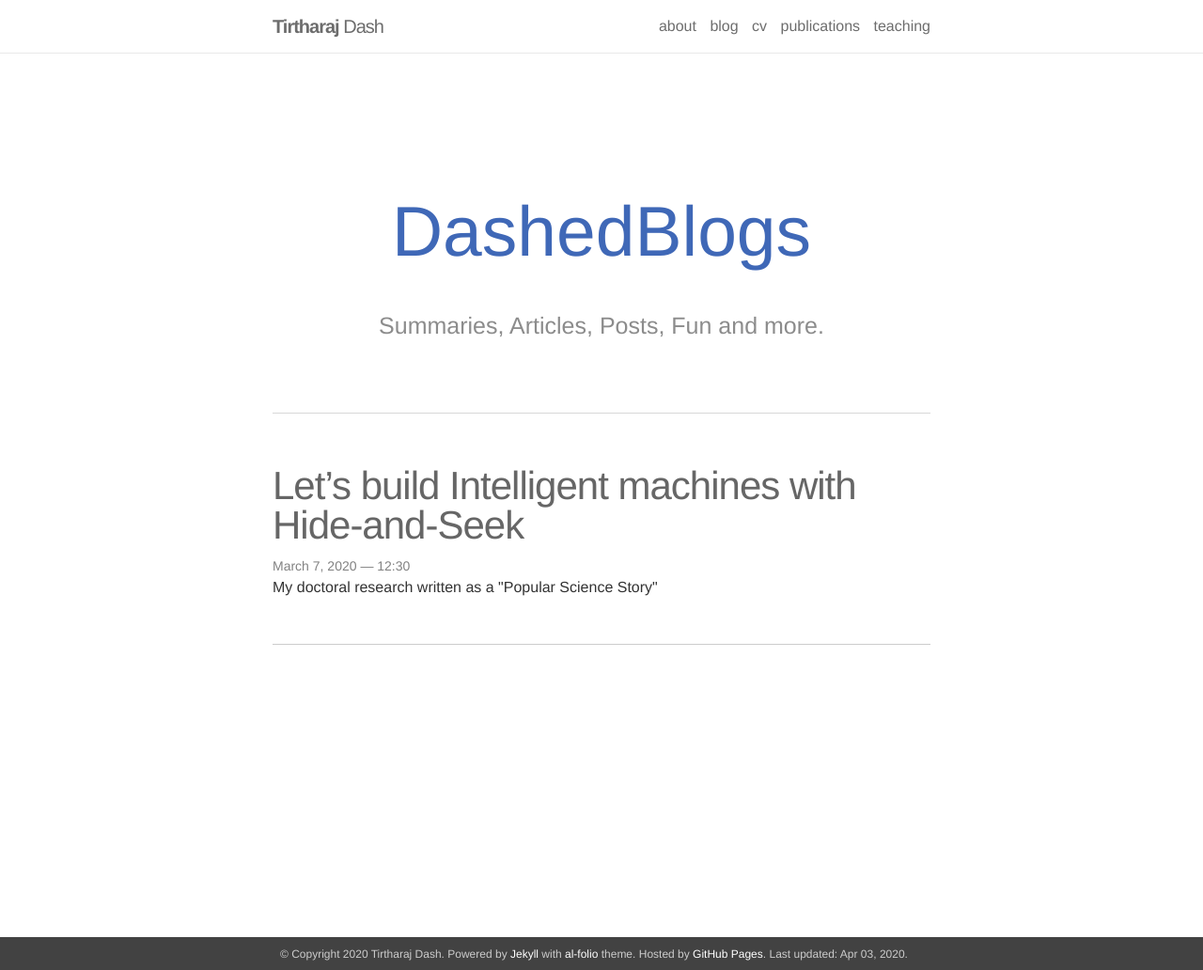
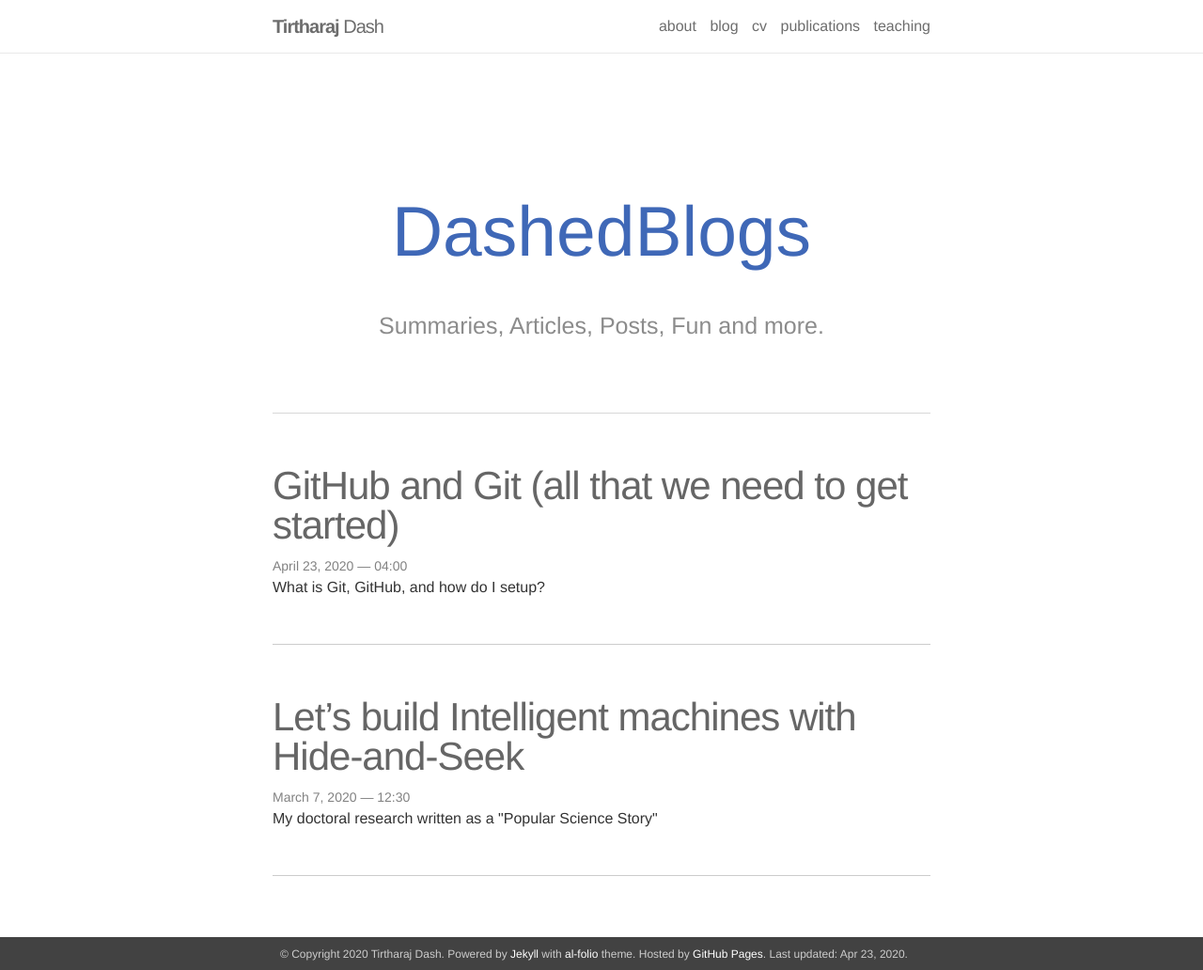
Before and after one commit to tirtharajdash/tirtharajdash.github.io, a Jekyll site: the page built from blog/index.html, in a window 1280 px wide and 1032 px high. Shown: the whole window at 94% size. Built offline with Jekyll 4.4.1, drawn with Linux system fonts in a browser that asks for light colours; nearby versions of some CDN libraries; the list of posts is cut into pages by our own code; some of the changed lines change nothing that is shown.

Commit message:
new blog on git

````diff
--- a/_config.yml
+++ b/_config.yml
@@ -12,7 +12,7 @@ footer_text: >
 
 url: #https://tirtharajdash.github.io  # the base hostname & protocol for your site
 baseurl: # the subpath of your site, e.g. /blog/
-last_updated: Apr 03, 2020 # leave blank if you don't want to display last updated
+last_updated: Apr 23, 2020 # leave blank if you don't want to display last updated
 
 # -----------------------------------------------------------------------------
 # Open Graph
--- /dev/null
+++ b/_posts/2020-04-23-Git-and-GitHub.markdown
@@ -0,0 +1,192 @@
+---
+layout: post
+title: GitHub and Git (all that we need to get started)
+date: 2020-04-23 04:00:00
+description: What is Git, GitHub, and how do I setup?
+---
+Let's start with the hardest (:-)) question first. **What is GitHub?**
+
+This question has two answers. [GitHub](https://en.wikipedia.org/wiki/GitHub) (officially: GitHub, Inc.) is a US-based global company that provides hosting for software development version control. The version control is done with the help of **Git**. The company was [acquired by Microsoft](https://blogs.microsoft.com/blog/2018/10/26/microsoft-completes-github-acquisition/) in 2018. Since then, it has become a subsidiary of Microsoft.
+
+
+**What is Git?**
+
+Technically, I would consider this as my first question. [Git](https://git-scm.com/) is a distributed version control system to effectively and efficiently track changes in source codes during the process of software development.
+
+
+By the way, **Who is the creator of these?**
+
+Git was created by [Linus Torvalds](https://en.wikipedia.org/wiki/Linus_Torvalds) in 2005 for development of the Linux kernel, with other kernel developers contributing to its initial development. GitHub was founded by Tom Preston-Werner, Chris Wanstrath, Scott Chacon, P. J. Hyett; all are software developers and entrepreneurs.
+
+
+**Why should bother about version control anyway?**
+
+Version control in files, codes and other assets is a necessity as these things go numerous incarnations before become usable. There will be cases when overwriting a code can turn out to be a disaster leading to a total loss of all efforts. Automatic version control would help mitigate this problem, where you can just look at temporal changes made to the files and restore/accept the changes made recently. Further, the software is an outcome of effective collaboration of a team of contributors. Automated version control and collaboration tool such as GitHub allows these two very crucial operations. Therefore, it is imperative to know how to get our hands dirty with this tool.
+
+
+Let's start. You need to have the following with you.
+
+1. A machine (I mean, a computer system. I am using a Linux-based one.)
+2. An account with GitHub. If you don't have one yet, create one for free here: [Join GitHub](https://github.com/join?source=header-home)
+3. An editor installed in your machine. (I would prefer the simplest one. **vi editor**)
+
+
+Additionally, you need to check whether *git* is installed in your system. For this, open your terminal window (Ubuntu users: CTRL + ALT + T or right-click and "open terminal"), and type (don't include '$' in your command. This is just to show you that it is in terminal.)
+```
+$ git --version [ENTER]
+```
+If you already have *git* installed, it will show *git* version, which is in my case 2.17.1:
+```
+git version 2.17.1
+```
+You could also type *git* or *git --help* to get more information about the *git* commands.
+
+If you do not have *git* installed in your system, then you need to install it (preferably, through the terminal). If you’re on Fedora (or any closely-related RPM-based distribution, such as RHEL or CentOS), you can use *dnf*:
+```
+$ sudo dnf install git-all
+```
+If you’re on a Debian-based distribution, such as Ubuntu, use *apt*:
+```
+$ sudo apt install git-all
+```
+
+After you are done installing *git*, verify your installation using the command mentioned earlier: *git --version*
+
+If you reached to this point, you are ready to start. Let's start with setting up your *Git* account in your computer system.
+
+Open a terminal/shell and type:
+```
+$ git config --global user.name "Your name here"
+```
+Set up the email ID (use the email ID associated with your GitHub account):
+```
+$ git config --global user.email "your_email@example.com"
+```
+I also do:
+```
+$ git config --global color.ui true
+```
+
+
+#### **Step 0: Creating the first project repository**
+
+It is convenient to use the browser to create a repository('repo' for short) under your GitHub account. Visit the [official help document](https://help.github.com/en/enterprise/2.14/user/articles/creating-a-new-repository) which is very well explained. However, make sure whether you want to make the repo *Private* or *Public*. As the word suggests, making a repo *Private* will make the repo inaccessible to others. Only the account owner can do modification to the repo.
+
+Additionally, I would prefer to add a *README* along with the repo (the file will be stored as *README.md*; *.md* stands for *markdown language or extension*). This is nothing but a file that contains useful "readme" type information regarding the repo.
+
+Further, a *.gitignore* should also be added. This stands for a set of ignore rules. This allows you to list directories or files or extensions that should be ignored to be put into the online GitHub repo page. However, those ignored directories/files will sit inside your machine's work directories. For example, you have written a program that generates two temp files (*temp1.txt* and *temp2.txt*), and you think that this is not useful to be kept inside the repo: then you can ignore these two files by listing them inside *.gitignore* as:
+```
+temp*.txt
+```
+
+The next step starts the version control job. Just follow the following steps.
+
+
+#### **Step 1: Cloning the repo into your system**
+
+To get the repo as a directory inside your system, you need to *clone* it. Go to your preferable directory inside your system via your *terminal*. Now, navigate to the main page of the repository and follow the instruction to get the cloning link. The cloning link looks like the following:
+```
+https://github.com/YOUR-USERNAME/YOUR-REPOSITORY
+```
+Let's use an exemplary name:
+```
+https://github.com/user.name/newrepo.git
+```
+
+Now, use the terminal to clone this into your system:
+```
+$ git clone https://github.com/user.name/newrepo.git
+```
+The terminal will show you the cloning outputs as follows:
+```
+> Cloning into `newrepo`...
+> remote: Counting objects: 5, done.
+> remote: Compressing objects: 100% (3/3), done.
+> remove: Total 5 (delta 1), reused 5 (delta 1)
+> Unpacking objects: 100% (5/5), done.
+```
+(The above is for demo purpose only.)
+
+
+#### **Step 2: Work**
+
+The above step will create a new directory named *newrepo* under your present working directory. You are free to treat this as any other directory and keep working. Happy coding!
+
+If you think, you should post the new works back to the GitHub repo online; you can following the following steps.
+
+
+#### **Step 2.1: Git status check (optional-yet-useful step)**
+
+Additionally, you may want to check what are the new modifications done.
+```
+git status
+```
+
+
+#### **Step 3 and 4: Add and commit changes**
+
+You will use the add and commit functions to add and commit changes that you have made to your repo.
+
+1. *git add*: It takes a modified file in your working directory and places the modified version in a staging area. The staging area is like an intermediate storage.
+2. *git commit*: It takes everything from the staging area and makes a permanent snapshot of the current state of your repository that is associated with a unique identifier.
+
+The overall process looks like this:
+```
+WORKING DIRECTORY ----(git add)----> STAGING AREA ----(git commit)----> GIT REPO
+```
+
+**Add files**
+
+You have the flexibility to add a single file or a group of files to the staging area. To add a single file, use
+```
+$ git add <filename with extension>
+```
+For example:
+```
+$ git add README.md
+```
+To add all the files in your directory, use:
+```
+$ git add --all
+```
+Use git add --all with caution. You do not want to add things like credential files accidentally, .DS_Store files, or history files. Make sure these are included in the *.gitignore* rule.
+
+**Commit files**
+
+Once you are ready to create a snapshot of the current state of your repository, you can use git commit. The git commit command requires a commit message that describes the snapshot/changes that you made in that commit.
+
+A commit message should be short and informative enough. This will help you as well as your collaborators or others. An example of a commit message is: *added new arguments to myfoo()*. Example of a commit command with a short message:
+```
+$ git commit -m "added new arguments to myfoo()"
+```
+Alternatively, if you want to explain your commits in multiline, you do so using an editor.
+```
+$ git commit
+```
+This will use the default editor (in my case, *vi*). If you prefer some other editor like *emacs*, you need to set it up for use by Git:
+```
+$ git config --global core.editor emacs
+```
+After you’ve made a few commits, check out the output of the git log command where you will be able to see the history of your repository, including all of the commit messages. This step is **optional**
+```
+git log
+```
+
+#### **Step 5: Now the BIG step (Pushing the repo online)**
+
+You can push your changes to GitHub online account with:
+```
+git push
+```
+You will be prompted to enter the username and password of your GitHub account. Make sure that you enter those correctly. Don't worry if it gets typed wrong. It won't push. But, your commit is still there. So you need to type the command *git push again*.
+
+This will show you all the stories that follow. After successfully pushed, you can check them online and you will feel happy.
+
+
+I hope this helps. The following references were helpful while creating this article.
+
+
+#### References
+
+1. [Your fist time with Git and Github](https://kbroman.org/github_tutorial/pages/first_time.html) (accessed January 2020)
+2. [First step with Git](https://www.earthdatascience.org/workshops/intro-version-control-git/basic-git-commands/) (accessed January 2020)
````
Also changed, not shown: 11 other files.
